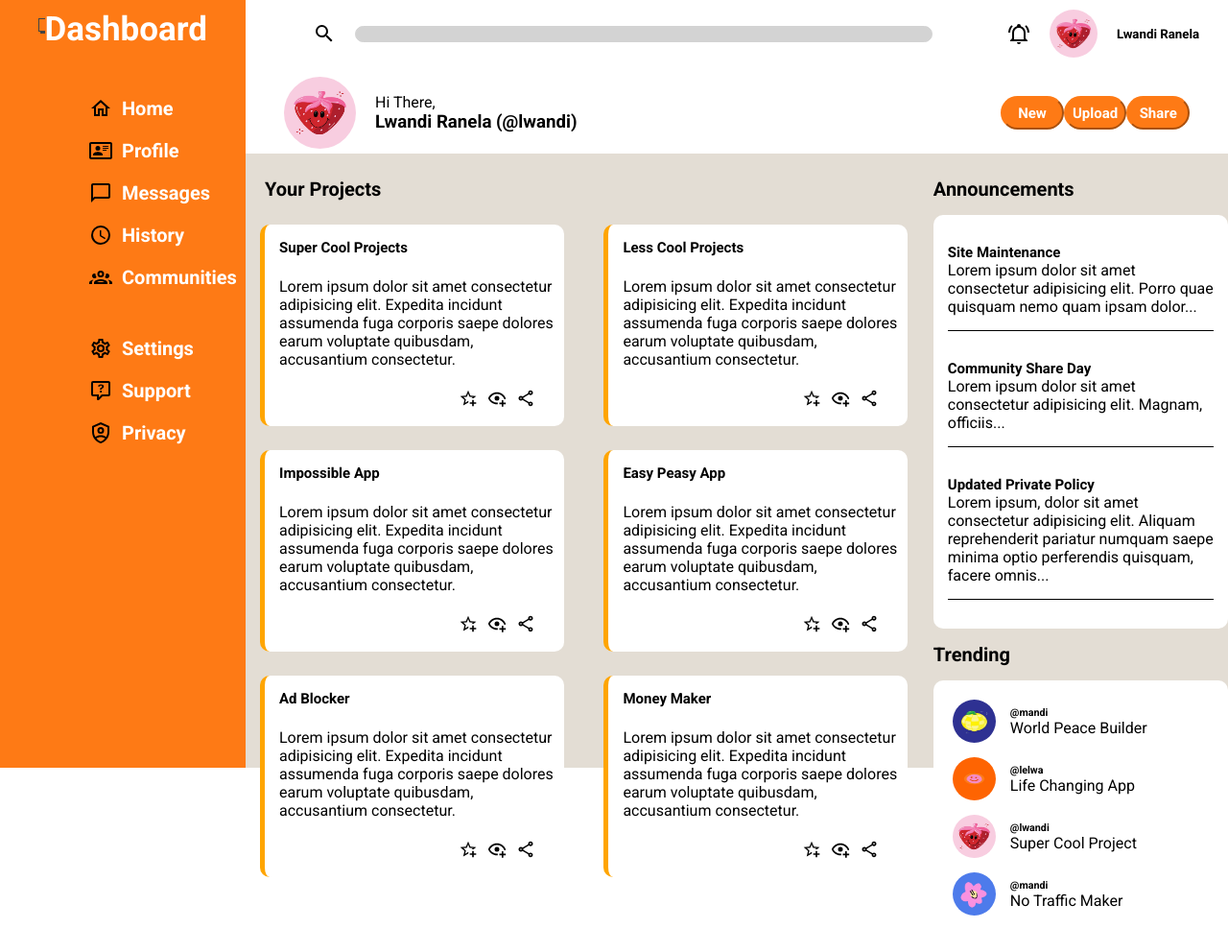
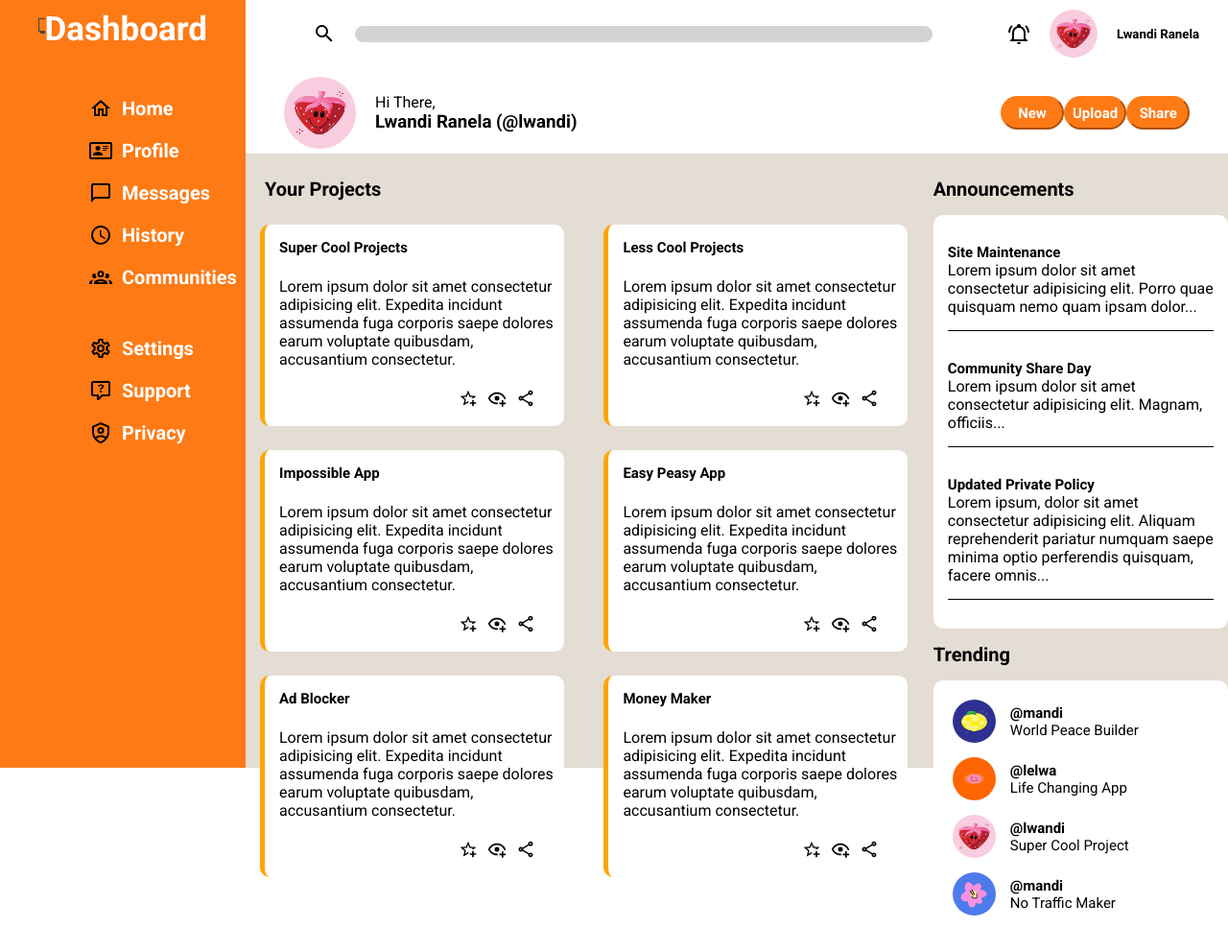
Before and after one commit to lwandiranela/Admin-Dashboard, a plain HTML site: page index.html in a window 1280 px wide. Shown: the whole page at 96% size. Drawn offline with Linux system fonts and the light colour scheme.

Commit message:
Change trending h6 & p to h6

```diff
--- a/style.css
+++ b/style.css
@@ -265,3 +265,11 @@
 .users img{
     border-radius: 50%;
 }
+
+.users h6{
+    font-size: 15px;
+}
+
+.users p{
+    font-size: 15px;
+}
```
